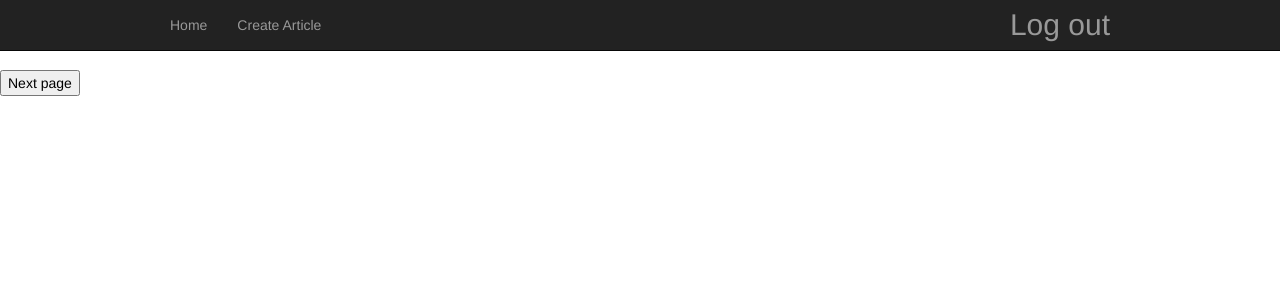
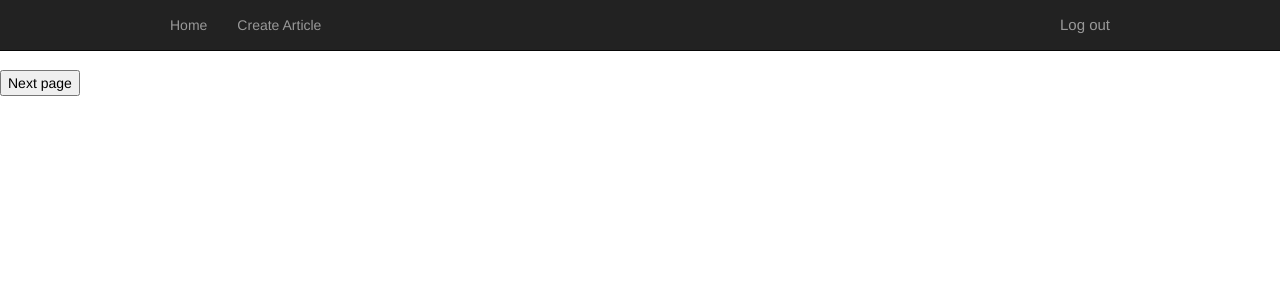
Before and after one commit to Lavanya28/FactsFromStats, a Django app: page /app1/news in a window 1280 px wide. Shown: the top 300 px of the page. Run offline with Django 3.2, Linux system fonts and the light colour scheme.

Commit message:
menu changed

```diff
--- a/mysite/app1/templates/CreateArticle.html
+++ b/mysite/app1/templates/CreateArticle.html
@@ -27,7 +27,7 @@
             <span class="icon-bar"></span>
             <span class="icon-bar"></span>
           </button>
-      <a class="navbar-brand" href="{% url 'login' %}" style="font-size:30px;">Log out</a>
+          <a class="navbar-brand" href="{% url 'login' %}" style="font-size:15px;">Log out</a>
         </div>
         <div class="collapse navbar-collapse">
           <ul class="nav navbar-nav" >
--- a/mysite/app1/templates/Sourcepage.html
+++ b/mysite/app1/templates/Sourcepage.html
@@ -38,7 +38,7 @@ function myFunction() {
         <span class="icon-bar"></span>
         <span class="icon-bar"></span>
       </button>
-      <a class="navbar-brand" href="{% url 'login' %}" style="font-size:30px;">Log out</a>
+      <a class="navbar-brand" href="{% url 'login' %}" style="font-size:15px;">Log out</a>
     </div>
     <div class="collapse navbar-collapse">
       <ul class="nav navbar-nav" >
--- a/mysite/app1/templates/news.html
+++ b/mysite/app1/templates/news.html
@@ -24,7 +24,7 @@
             <span class="icon-bar"></span>
             <span class="icon-bar"></span>
           </button>
-          <a class="navbar-brand" href="{% url 'login' %}" style="font-size:30px;">Log out</a>
+          <a class="navbar-brand" href="{% url 'login' %}" style="font-size:15px;">Log out</a>
         </div>
         <div class="collapse navbar-collapse">
           <ul class="nav navbar-nav" >
@@ -34,19 +34,6 @@
         </div><!-- /.nav-collapse -->
       </div><!-- /.container -->
     </div><!-- /.navbar -->
-
-     <!-- <div >
-        <a href=""> <button type="button" class="btn btn-primary" style="height:50px;width:150px;float: left;" > </button> </a>
-        <a href=""> <button type="button" class="btn btn-primary" style="height:50px;width:150px;float: left;" ></button> </a>
-        <a href="{% url 'login' %}"> <button type="button" class="btn btn-primary" style="height:50px;width:150px; float: right;" > </button>
-    </div> -->
-    <!-- <br>
-    <br>
-    <div class="element">
-        <p><script type="text/javascript">
-
-        </script></p>
-    </div> -->
 
     {% for item in list_articles %}
     <div style="width: 80%; padding: 10px">
```
Also changed, not shown: mysite/app1/templates/article.html (+1 -7 lines). Lines whose indentation alone changed are shown as unchanged.
